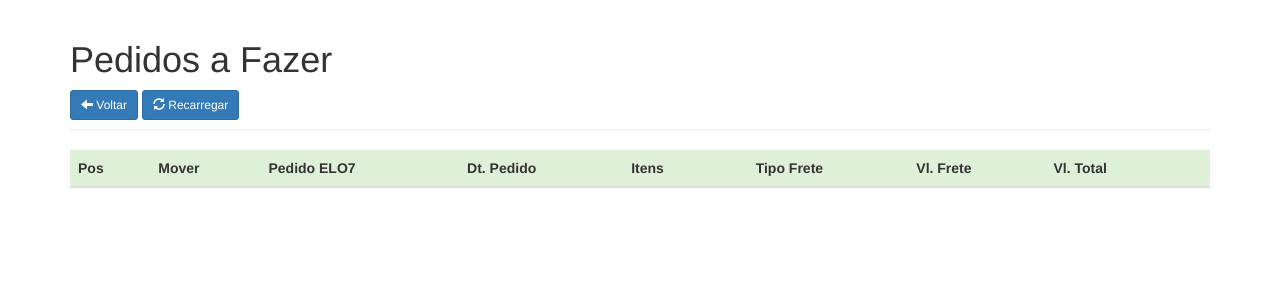
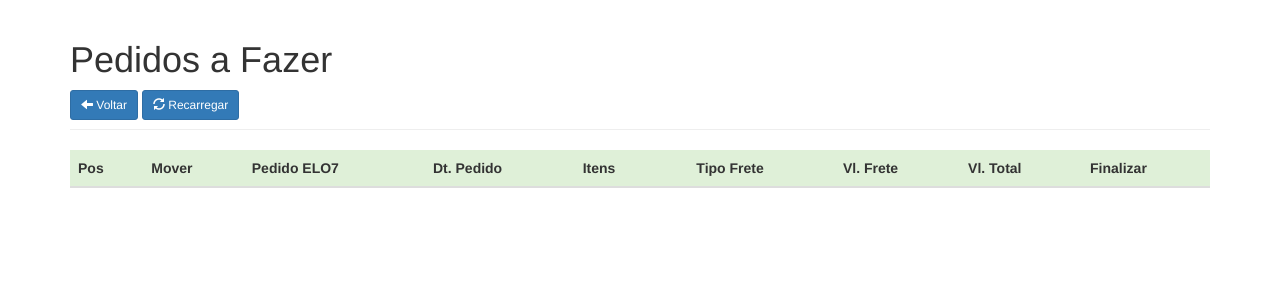
Before and after one commit to flpsno/dipapel-web, a CodeIgniter app: page /dipapelweb/index.php/pedidos/salva_itens/1 in a window 1280 px wide. Shown: the top 300 px of the page. Run offline with CodeIgniter, Linux system fonts and the light colour scheme; the visitor is signed in with stand-in values (Sample User, id 1); data that the repository does not hold is empty; some libraries are stand-ins or nearby versions.

Commit message:
Legenda "Finalizar"
Adicionada legenda "Finalizar" na tela de pedidos a fazer.

```diff
--- a/application/views/pedidos_a_fazer.php
+++ b/application/views/pedidos_a_fazer.php
@@ -27,7 +27,7 @@
                 <th>Tipo Frete</th>
                 <th>Vl. Frete</th>
                 <th>Vl. Total</th>
-                <th></th>
+                <th>Finalizar</th>
             </tr>
             </thead>
 
```
